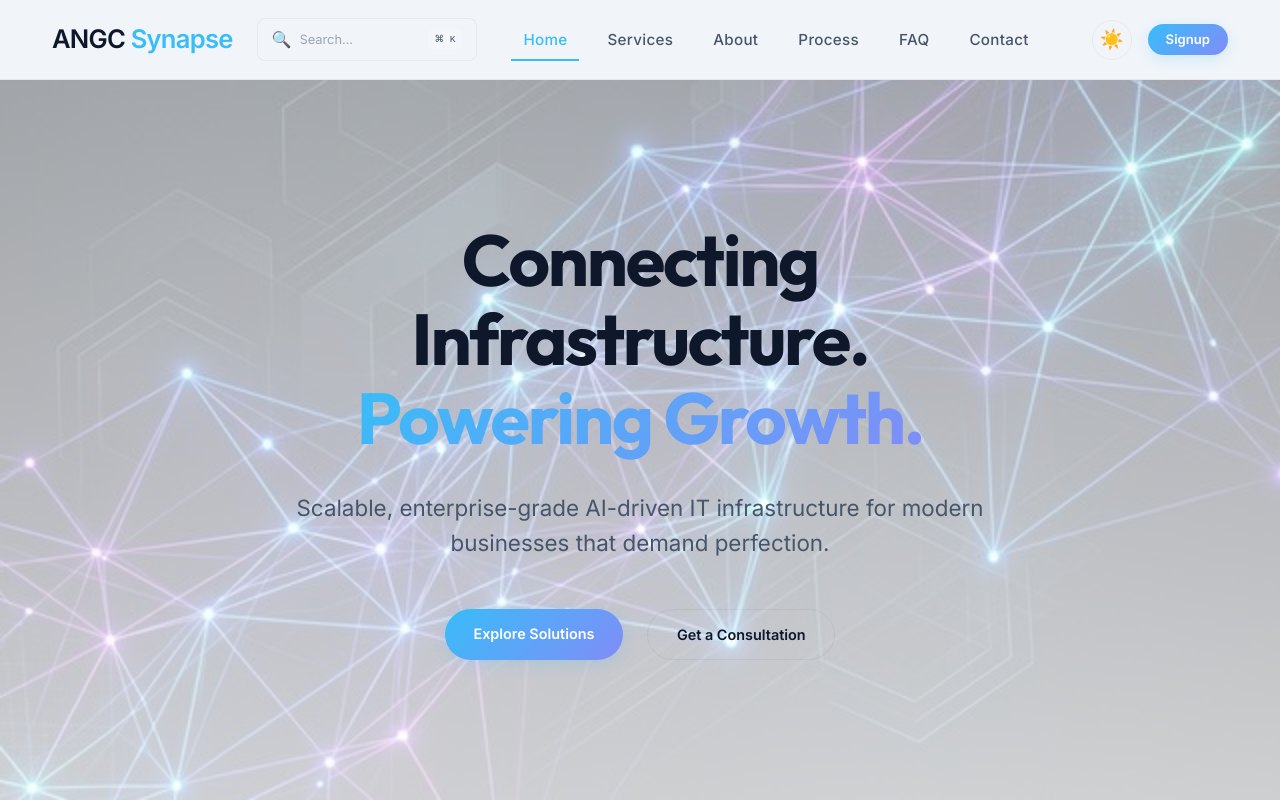
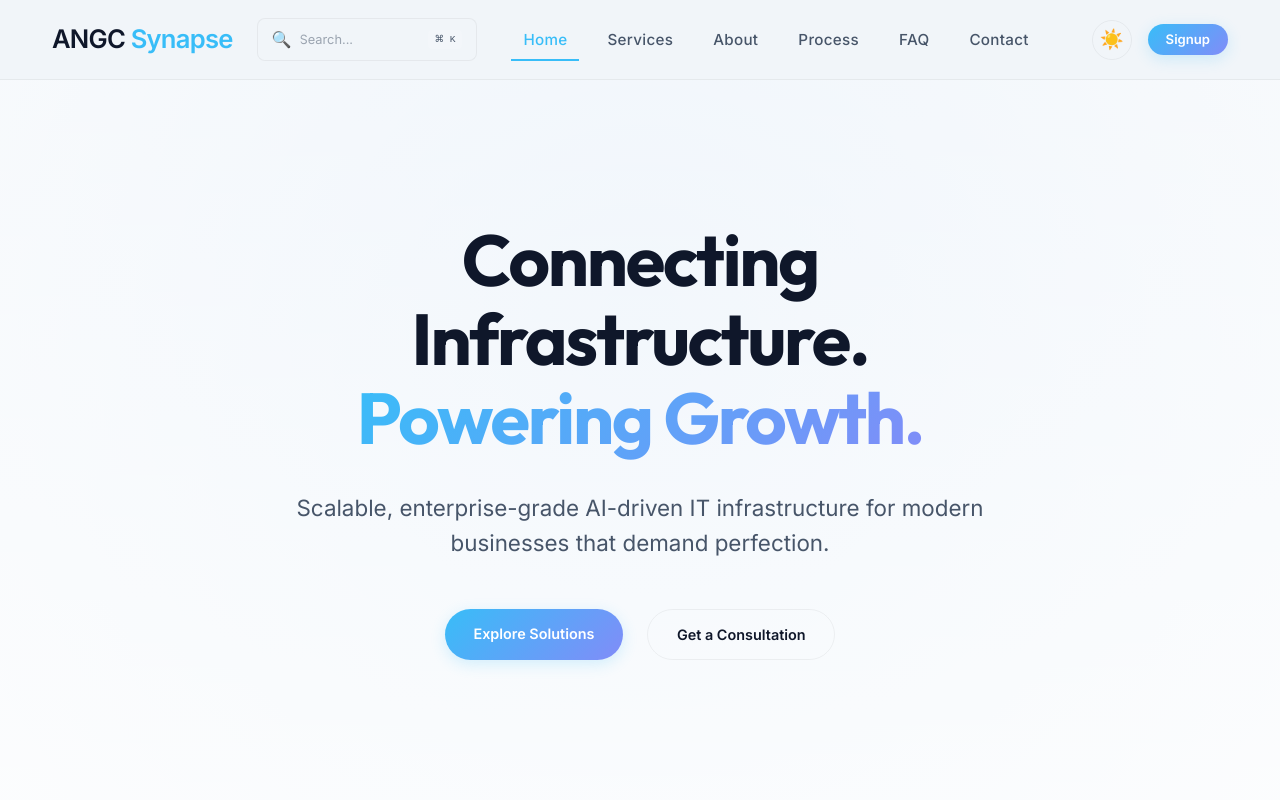
Before and after one commit to RawHit02/ANGC, a website: page index.html in a window 1280 px wide. Shown: the top 800 px of the page. Drawn offline with Linux system fonts and the light colour scheme.

Commit message:
removed background images

```diff
--- a/style.css
+++ b/style.css
@@ -250,7 +250,7 @@ body.light-mode .icon-moon { display: none; }
     padding-top: var(--nav-height);
     position: relative;
     overflow: hidden;
-    background: var(--hero-overlay), url('assets/images/hero-bg.png');
+    background: var(--hero-overlay);
     background-size: cover;
     background-position: center;
     background-attachment: fixed;
```
